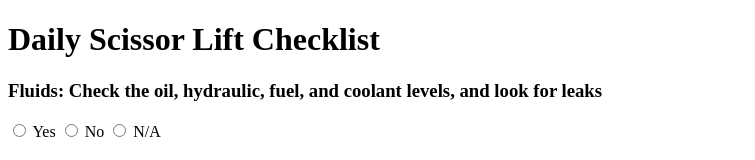
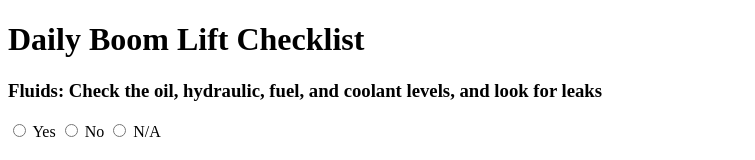
Before and after one commit to Selvakumar-123/boom_lift-checklist, a plain HTML site: page index.html in a window 1280 px wide. Shown: the top 160 px of the page, without its empty margins (0-755 px from the left). Drawn offline with Linux system fonts and the light colour scheme.

Commit message:
Update index.html

```diff
--- a/index.html
+++ b/index.html
@@ -17,7 +17,7 @@
     </style>
 </head>
 <body>
-    <h1>Daily Scissor Lift Checklist</h1>
+    <h1>Daily Boom Lift Checklist</h1>
     <div id="google_translate_element"></div>
 
     <script>
```
